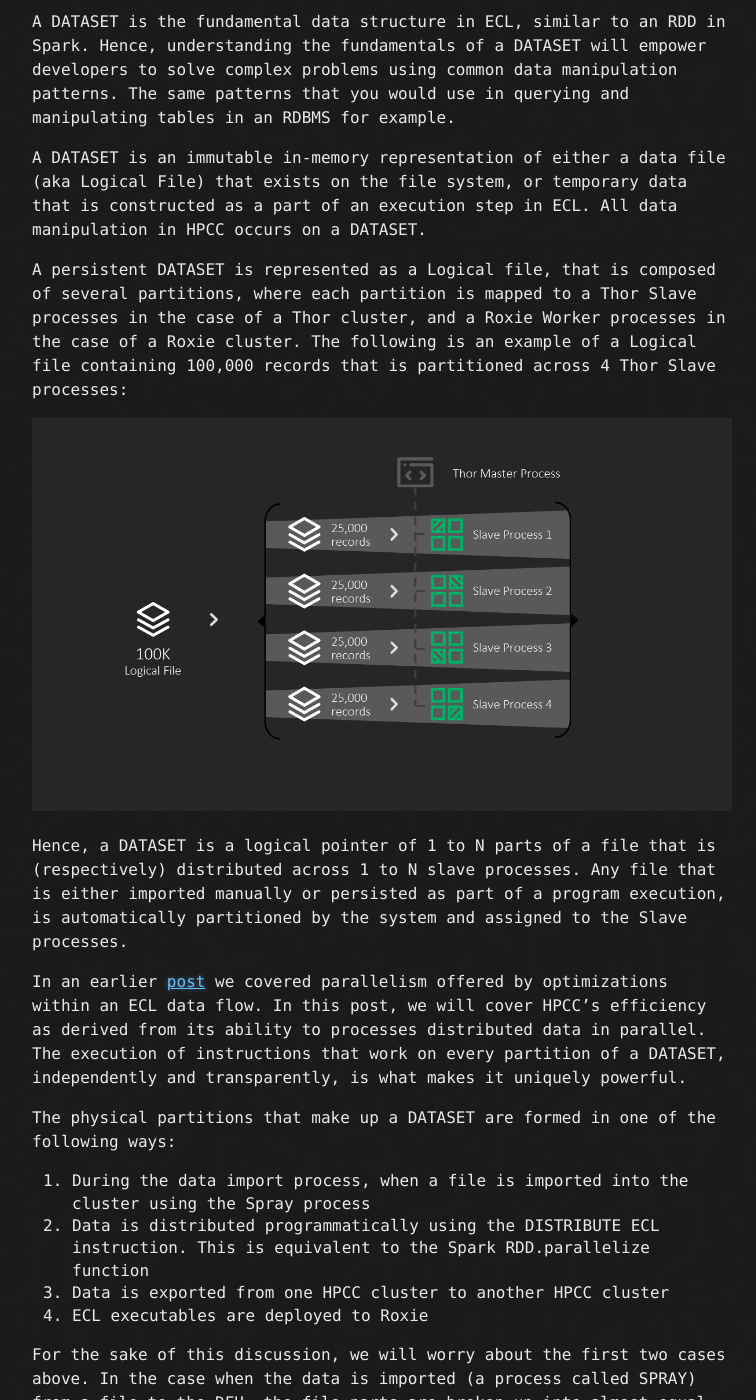
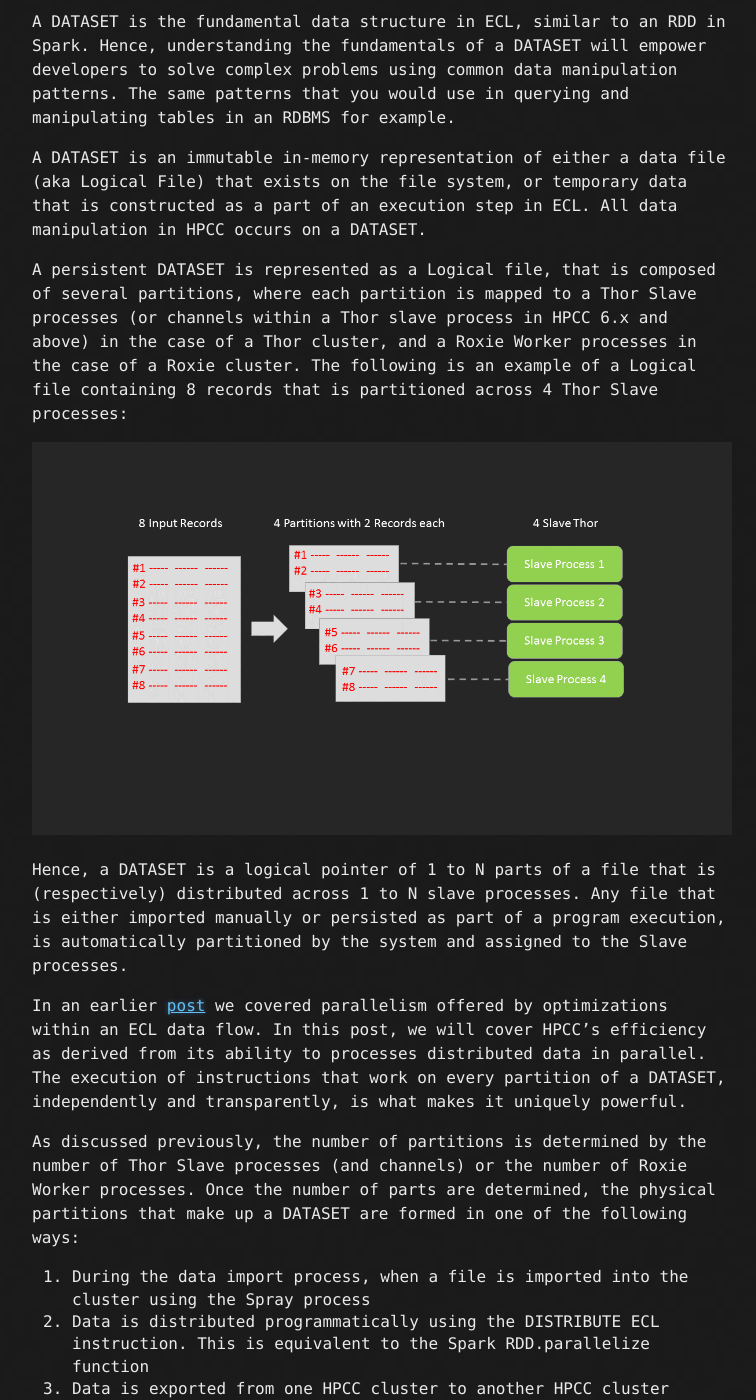
Before and after one commit to arjunachala/arjunachala.github.io, a Jekyll site: the page built from _posts/2017-9-29-Dataset.md, in a window 1280 px wide and 1400 px high, scrolled down 288 px. Shown: the whole window, without its empty margins (258-1014 px from the left). Built offline with Jekyll 4.4.1, drawn with Linux system fonts in a browser that asks for light colours.

Commit message:
Added clarity to how partitions are handled

```diff
--- a/_posts/2017-9-29-Dataset.md
+++ b/_posts/2017-9-29-Dataset.md
@@ -7,15 +7,15 @@ A DATASET is the fundamental data structure in ECL, similar to an RDD in Spark.
 
 A DATASET is an immutable in-memory representation of either a data file (aka Logical File) that exists on the file system, or temporary data that is constructed as a part of an execution step in ECL. All data manipulation in HPCC occurs on a DATASET.
 
-A persistent DATASET is represented as a Logical file, that is composed of several partitions, where each partition is mapped to a Thor Slave processes in the case of a Thor cluster, and a Roxie Worker processes in the case of a Roxie cluster. The following is an example of a Logical file containing 100,000 records that is partitioned across 4 Thor Slave processes:
+A persistent DATASET is represented as a Logical file, that is composed of several partitions, where each partition is mapped to a Thor Slave processes (or channels within a Thor slave process in HPCC 6.x and above) in the case of a Thor cluster, and a Roxie Worker processes in the case of a Roxie cluster. The following is an example of a Logical file containing 8 records that is partitioned across 4 Thor Slave processes:
 
-![](/assets/images/Slide16.PNG)
+![](/assets/images/Slide17.PNG)
 
 Hence, a DATASET is a logical pointer of 1 to N parts of a file that is (respectively) distributed across 1 to N slave processes. Any file that is either imported manually or persisted as part of a program execution, is automatically partitioned by the system and assigned to the Slave processes.
 
 In an earlier [post](https://arjunachala.github.io/2017/09/27/I-Wish-I-Knew-This-About-E-C-L.html) we covered parallelism offered by optimizations within an ECL data flow. In this post, we will cover HPCC's efficiency as derived from its ability to processes distributed data in parallel. The execution of instructions that work on every partition of a DATASET, independently and transparently, is what makes it uniquely powerful.
 
-The physical partitions that make up a DATASET are formed in one of the following ways:
+As discussed previously, the number of partitions is determined by the number of Thor Slave processes (and channels) or the number of Roxie Worker processes. Once the number of parts are determined, the physical partitions that make up a DATASET are formed in one of the following ways:
 
 1. During the data import process, when a file is imported into the cluster using the Spray process
 1. Data is distributed programmatically using the DISTRIBUTE ECL instruction. This is equivalent to the Spark RDD.parallelize function
```
Also changed, not shown: assets/images/Slide17.PNG (added).
